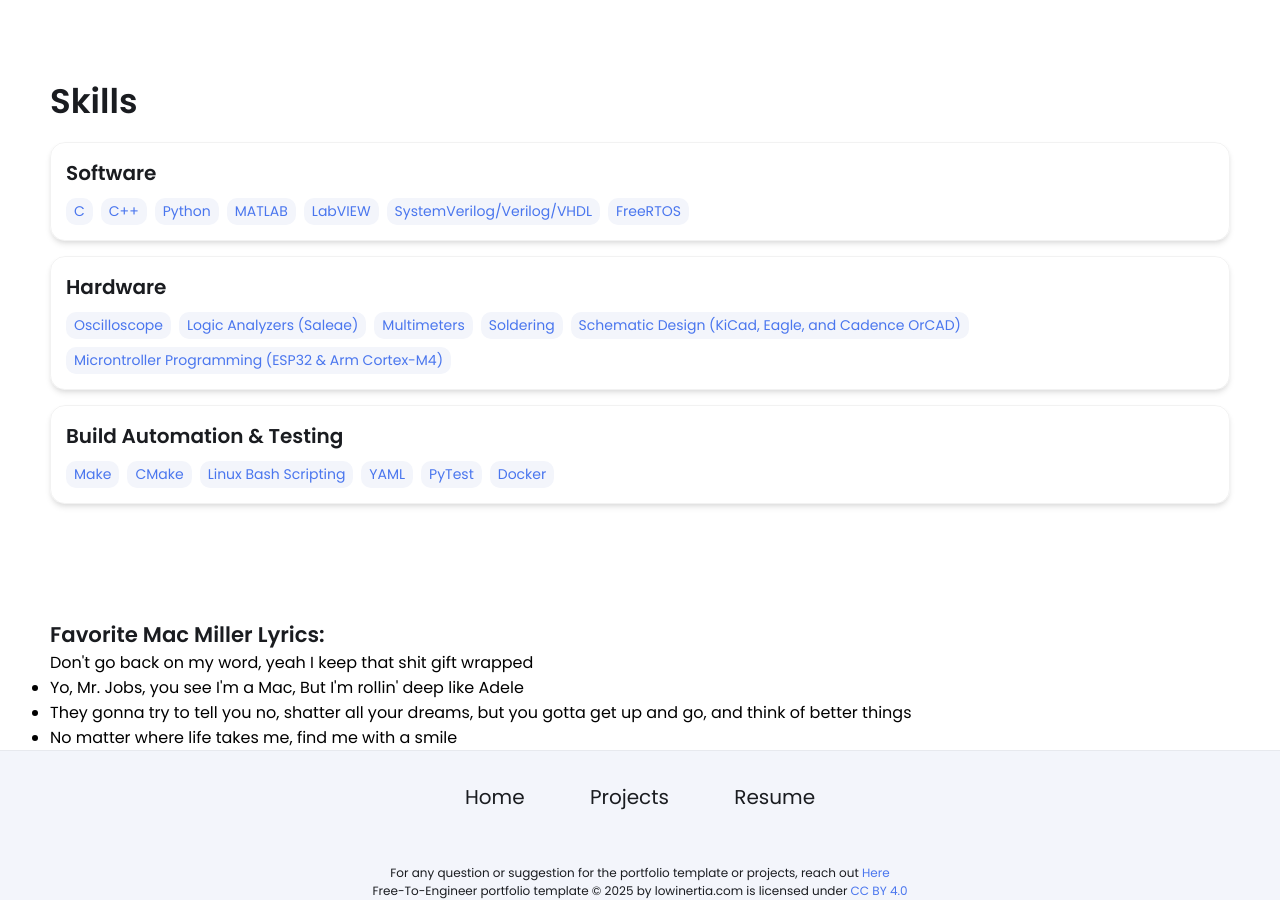
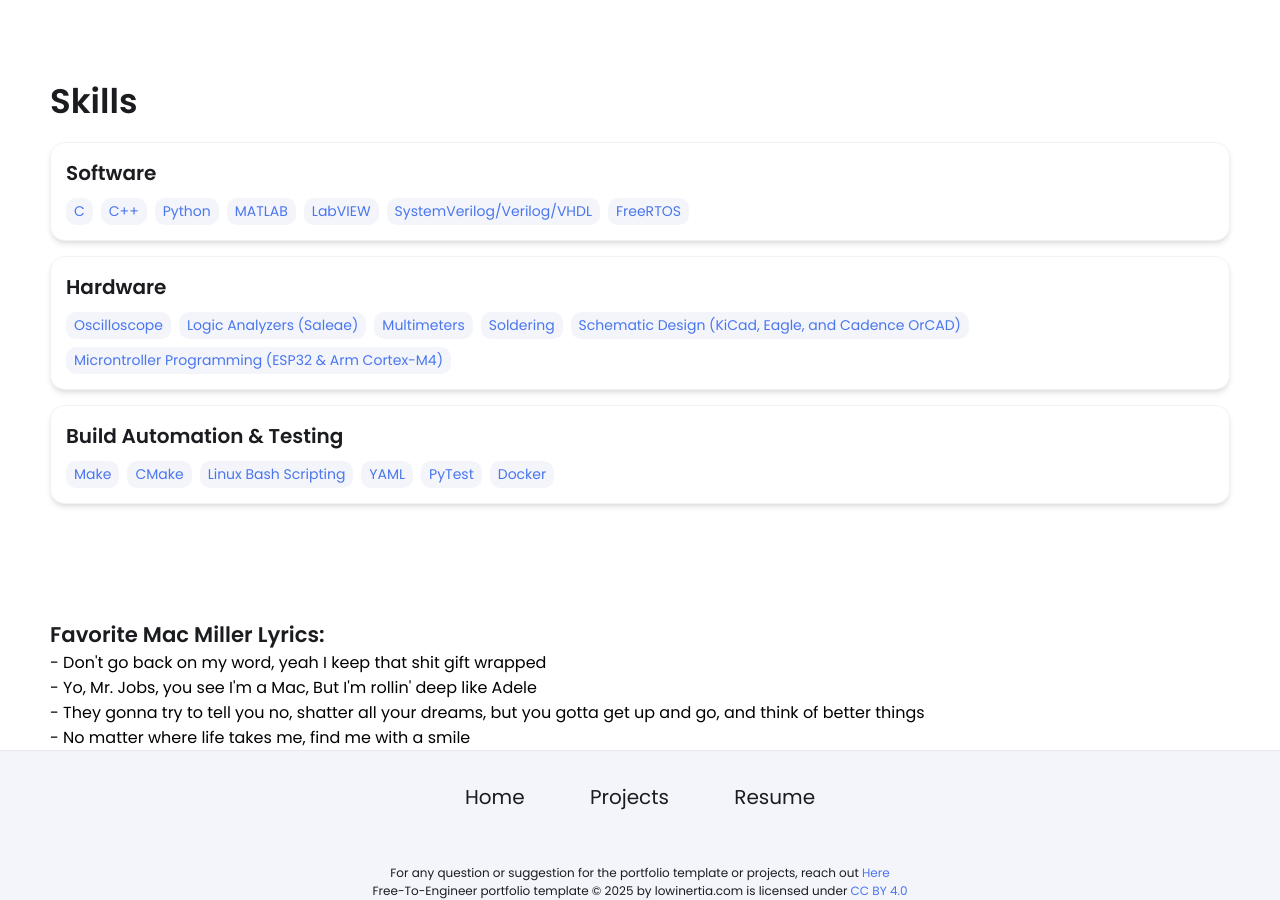
Before and after one commit to jovankoledin/jovankoledin.github.io, a Jekyll site: the page built from index.html, in a window 1280 px wide and 900 px high, scrolled down 1905 px. Built offline with Jekyll 4.4.1, drawn with Linux system fonts in a browser that asks for light colours.

```diff
--- a/index.html
+++ b/index.html
@@ -21,10 +21,9 @@ layout: wrapper
 <body>
     <h2> Favorite Mac Miller Lyrics: </h2>
         <ul>
-          <blockquote>Don't go back on my word, yeah I keep that shit gift wrapped
-            </blockquote>
-          <li><blockquote>Yo, Mr. Jobs, you see I'm a Mac, But I'm rollin' deep like Adele</blockquote></li>
-          <li>They gonna try to tell you no, shatter all your dreams, but you gotta get up and go, and think of better things</li>
-          <li>No matter where life takes me, find me with a smile</li>
+          <blockquote>    - Don't go back on my word, yeah I keep that shit gift wrapped </blockquote>
+          <blockquote>    - Yo, Mr. Jobs, you see I'm a Mac, But I'm rollin' deep like Adele</blockquote>
+          <blockquote>    - They gonna try to tell you no, shatter all your dreams, but you gotta get up and go, and think of better things </blockquote>
+          <blockquote>    - No matter where life takes me, find me with a smile </blockquote>
         </ul>
 </body>
```
